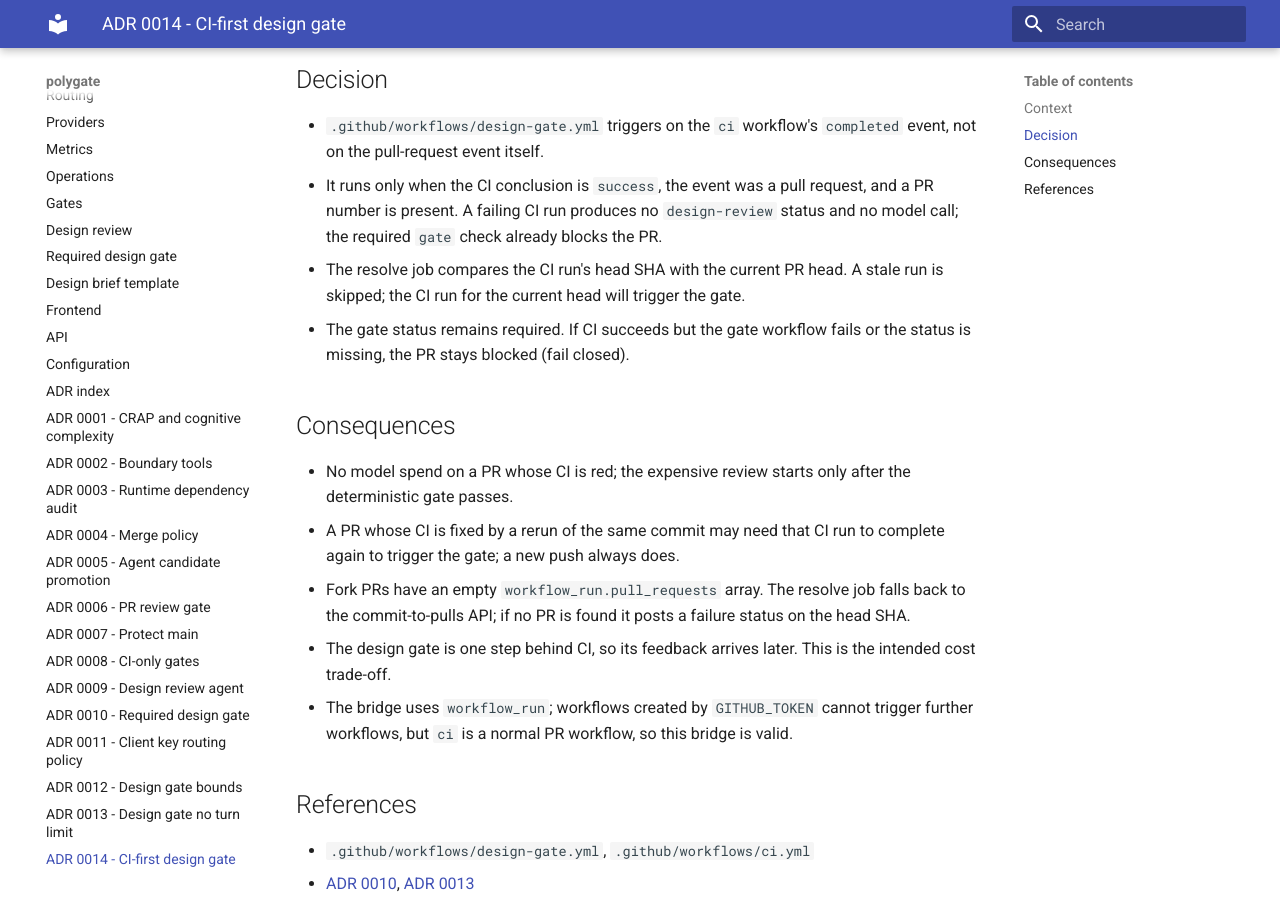
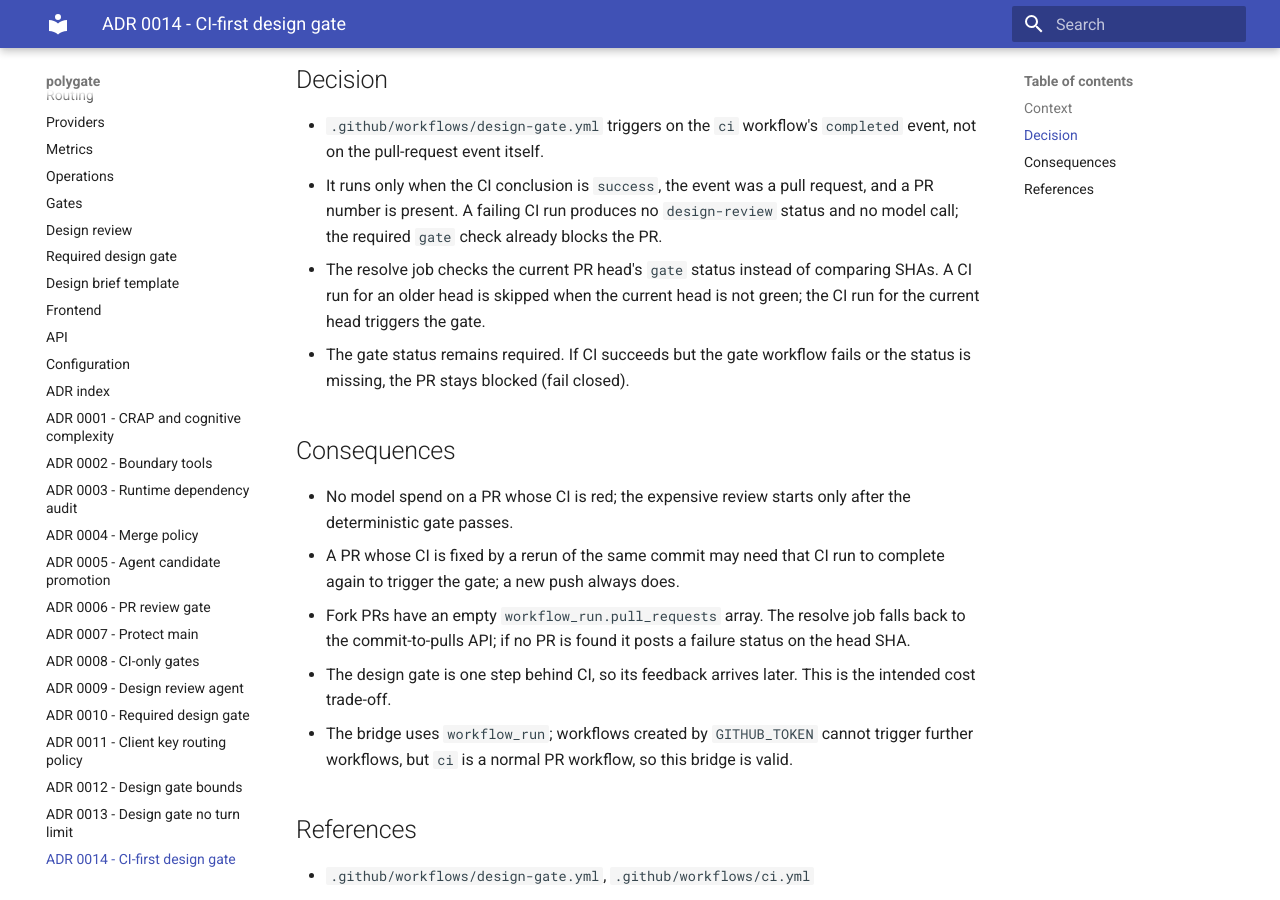
Before and after one commit to Zephyr236/polygate, an MkDocs documentation site: the page built from docs/adr/0014-ci-first-design-gate.md, in a window 1280 px wide and 900 px high, scrolled down 485 px. Built offline with MkDocs 1.6.1 and Material for MkDocs 9.7.7, drawn with Linux system fonts in a browser that asks for light colours.

Commit message:
ci: gate the design review on the current head's CI status
workflow_run.head_sha is the merge commit, not the PR head. Check the current
PR head's aggregated gate status instead; a stale CI run is skipped only when
that head is not green.

```diff
--- a/docs/adr/0014-ci-first-design-gate.md
+++ b/docs/adr/0014-ci-first-design-gate.md
@@ -18,8 +18,9 @@ CI run was pending.
 - It runs only when the CI conclusion is `success`, the event was a pull request, and a PR number is
   present. A failing CI run produces no `design-review` status and no model call; the required
   `gate` check already blocks the PR.
-- The resolve job compares the CI run's head SHA with the current PR head. A stale run is skipped;
-  the CI run for the current head will trigger the gate.
+- The resolve job checks the current PR head's `gate` status instead of comparing SHAs. A CI run for
+  an older head is skipped when the current head is not green; the CI run for the current head
+  triggers the gate.
 - The gate status remains required. If CI succeeds but the gate workflow fails or the status is
   missing, the PR stays blocked (fail closed).
 
```
Also changed, not shown: docs/design-gate.md (+2 -2 lines), 1 other file.
